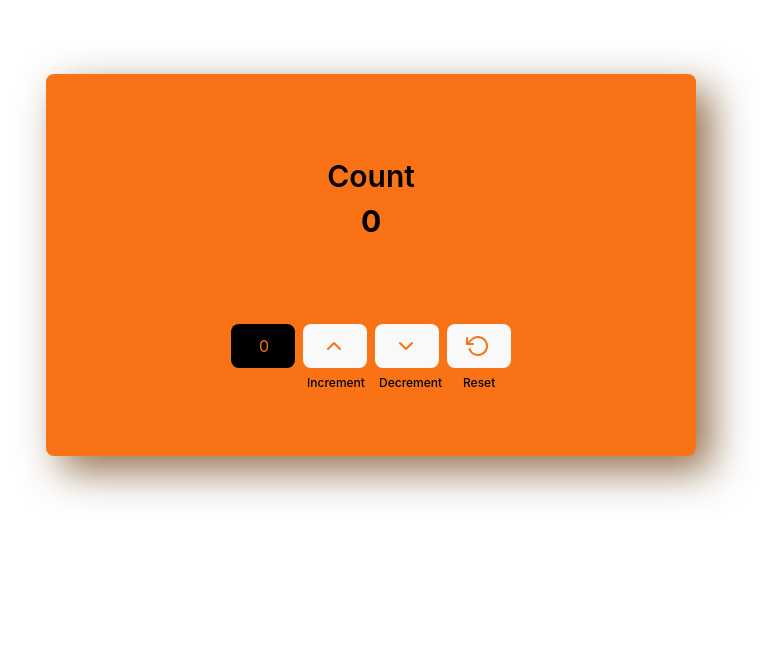
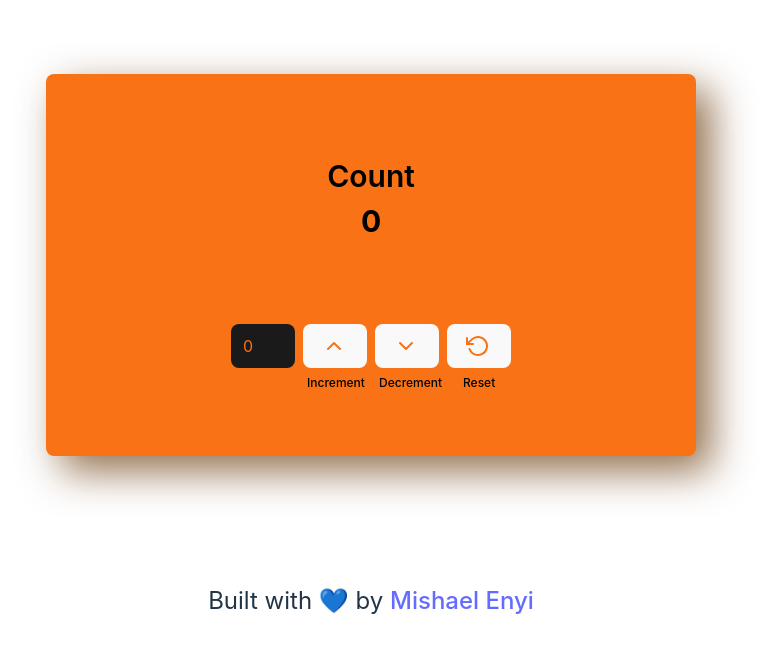
Before and after one commit to mishael-codes/useCounter, a React (Vite) app: page / in a window 1280 px wide. Shown: the part 135-788 px from the top of the page, without its empty margins (269-1040 px from the left). Built offline with nearby package versions, Linux system fonts and the light colour scheme.

Commit message:
404 page  - created and implemented the 404 page  - removed irrelevant styles  - minor UI fixes

```diff
--- a/package.json
+++ b/package.json
@@ -13,7 +13,7 @@
     "react": "^18.2.0",
     "react-dom": "^18.2.0",
     "react-feather": "^2.0.10",
-    "react-router-dom": "^6.17.0"
+    "react-router-dom": "6.4"
   },
   "devDependencies": {
     "@types/react": "^18.2.15",
--- a/src/App.jsx
+++ b/src/App.jsx
@@ -1,13 +1,25 @@
 import React from "react";
-import Counter from "./components/counter"
-import {BrowserRouter as Router, Route, Link} from "react-router-dom"
+import Counter from "./components/counter";
+import NotFound from "./components/pagenotfound";
+import { BrowserRouter, Routes, Route, Link} from "react-router-dom";
 import "./App.css";
 
 function App() {
+  const myUrl = "https://mishaelenyi.netlify.app"
   return (
-    <>
-      <Counter />
-    </>
+    <BrowserRouter>
+      <main>
+        <Routes>
+          <Route path="/" element={<Counter />}/>
+          <Route path="*" element={<NotFound />}/>
+        </Routes>
+      </main>
+      <footer className="flex items-center justify-center">
+        <p className="text-2xl absolute bottom-12">
+          Built with 💙 by <Link to={myUrl}>Mishael Enyi</Link>
+        </p>
+      </footer>
+    </BrowserRouter>
   );
 }
 
--- a/src/components/counter.jsx
+++ b/src/components/counter.jsx
@@ -16,19 +16,34 @@ const Counter = () => {
           type="number"
           value={count}
           onChange={(e) => setValue(parseInt(e.target.value, 10))}
-          className="bg-black w-16 h-11 rounded-lg ps-7 mx-1 mb-2 text-orange-500"
+          className="bg-almostBlack w-16 h-11 rounded-lg ps-3 mx-1 mb-2 text-orange-500 focus:outline-none transform active:scale-75 transition-transform"
         />
-        <button className="w-16 h-11 mx-1 text-orange-500 hover:shadow-button hover:border-none border-none focus:outline-none transform active:scale-75 transition-transform" onClick={increment}>
+        <button
+          className="w-16 h-11 mx-1 text-orange-500 hover:shadow-button hover:border-none border-none focus:outline-none transform active:scale-75 transition-transform"
+          onClick={increment}
+        >
           <Icon.ChevronUp />
-          <sub className="hi absolute bottom-[-15px] left-1 text-black">Increment</sub>
+          <sub className="hi absolute bottom-[-15px] left-1 text-black">
+            Increment
+          </sub>
         </button>
-        <button className="w-16 h-11 mx-1 text-orange-500 hover:shadow-button hover:border-none border-none focus:outline-none transform active:scale-75 transition-transform" onClick={decrement}>
+        <button
+          className="w-16 h-11 mx-1 text-orange-500 hover:shadow-button hover:border-none border-none focus:outline-none transform active:scale-75 transition-transform"
+          onClick={decrement}
+        >
           <Icon.ChevronDown />
-          <sub className="hi absolute bottom-[-15px] left-1 text-black">Decrement</sub>
+          <sub className="hi absolute bottom-[-15px] left-1 text-black">
+            Decrement
+          </sub>
         </button>
-        <button className="w-16 h-11 mx-1 text-orange-500 hover:shadow-button hover:border-none border-none focus:outline-none transform active:scale-75 transition-transform" onClick={reset}>
+        <button
+          className="w-16 h-11 mx-1 text-orange-500 hover:shadow-button hover:border-none border-none focus:outline-none transform active:scale-75 transition-transform"
+          onClick={reset}
+        >
           <Icon.RotateCcw />
-          <sub className="hi absolute bottom-[-15px] left-4 text-black">Reset</sub>
+          <sub className="hi absolute bottom-[-15px] left-4 text-black">
+            Reset
+          </sub>
         </button>
       </div>
     </div>
--- /dev/null
+++ b/src/components/pagenotfound.jsx
@@ -0,0 +1,20 @@
+import { Link } from "react-router-dom";
+
+const NotFound = () => {
+  return (
+    <>
+      <div>
+        <h1 className="leading text-orange-500 text-4xl">Page Not Found</h1>
+        <p className="text-2xl">
+          It seems like you entered a wrong url. <br /> Don&nbsp;t worry,{" "}
+          <Link to="../" className="hover:text-orange-500 transition-colors">
+            click here
+          </Link>{" "}
+          to go home.
+        </p>
+      </div>
+    </>
+  );
+};
+
+export default NotFound;
--- a/tailwind.config.js
+++ b/tailwind.config.js
@@ -1,19 +1,19 @@
 /** @type {import('tailwindcss').Config} */
 export default {
-  content: [
-    "./index.html",
-    "./src/**/*.{js,ts,jsx,tsx}",
-  ],
+  content: ["./index.html", "./src/**/*.{js,ts,jsx,tsx}"],
   theme: {
     screens: {
-      mobile: "320px"
+      mobile: "320px",
     },
     extend: {
+      colors: {
+        almostBlack: "rgb(26, 26, 26)",
+      },
       boxShadow: {
         button: "2.5px 2.5px 10px rgba(0, 0, 0, 0.5)",
         container: "15px 15px 40px rgba(100, 50, 0, 0.7)",
-      }
+      },
     },
   },
   plugins: [],
-}
+};
```
Also changed, not shown: 1 other file (tests, documents, lock files or other folders).
